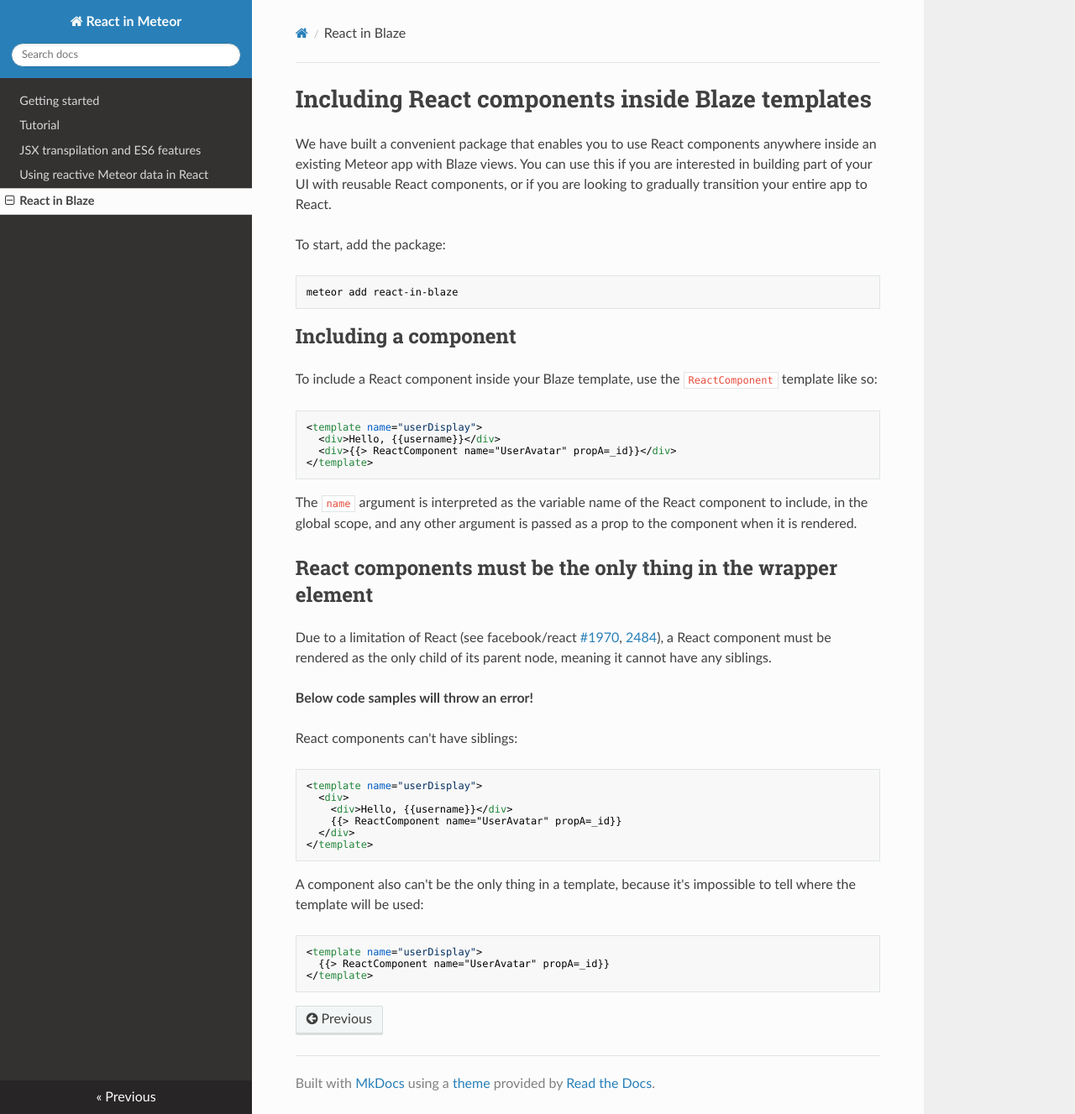
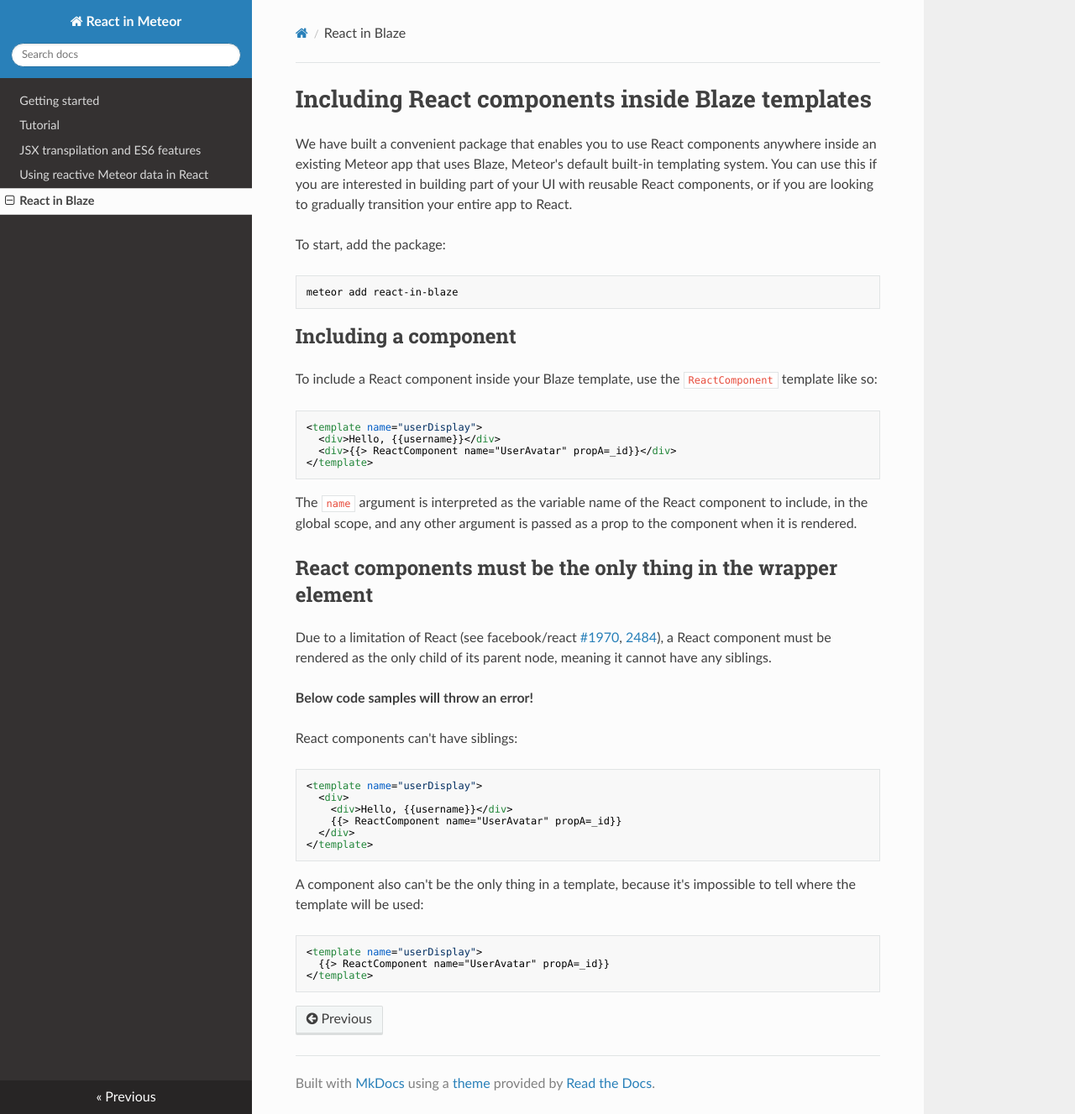
Before and after one commit to meteor/react-packages, an MkDocs documentation site: the page built from docs/react-in-blaze.md, in a window 1280 px wide and 1327 px high. Shown: the whole window at 84% size. Built offline with MkDocs 1.6.1, drawn with Linux system fonts in a browser that asks for light colours; nearby versions of some CDN libraries; old or Windows-style settings are respelled for this version of MkDocs.

Commit message:
Add small explanation of Blaze

```diff
--- a/docs/react-in-blaze.md
+++ b/docs/react-in-blaze.md
@@ -1,6 +1,6 @@
 <h1>Including React components inside Blaze templates</h1>
 
-We have built a convenient package that enables you to use React components anywhere inside an existing Meteor app with Blaze views. You can use this if you are interested in building part of your UI with reusable React components, or if you are looking to gradually transition your entire app to React.
+We have built a convenient package that enables you to use React components anywhere inside an existing Meteor app that uses Blaze, Meteor's default built-in templating system. You can use this if you are interested in building part of your UI with reusable React components, or if you are looking to gradually transition your entire app to React.
 
 To start, add the package:
 
```
